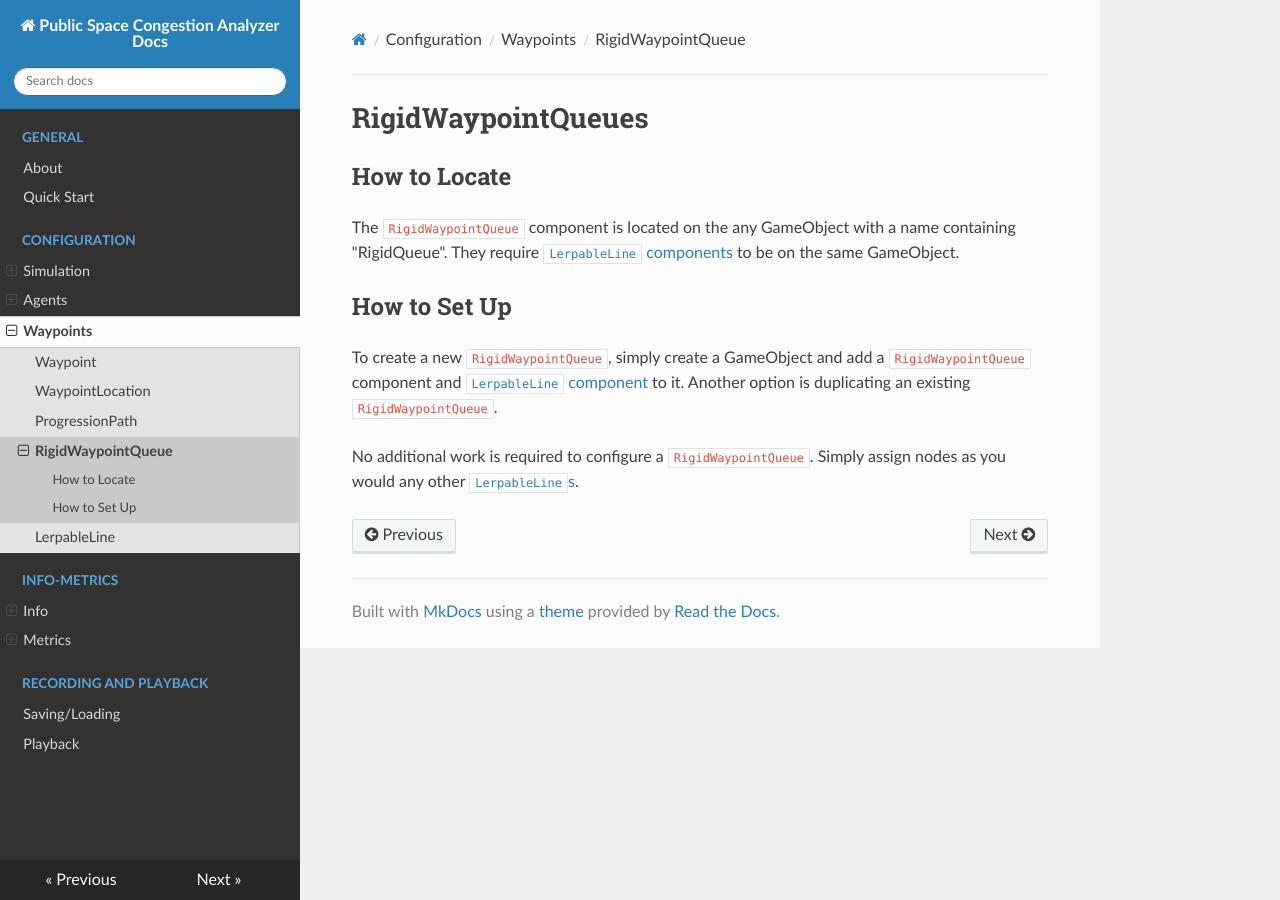
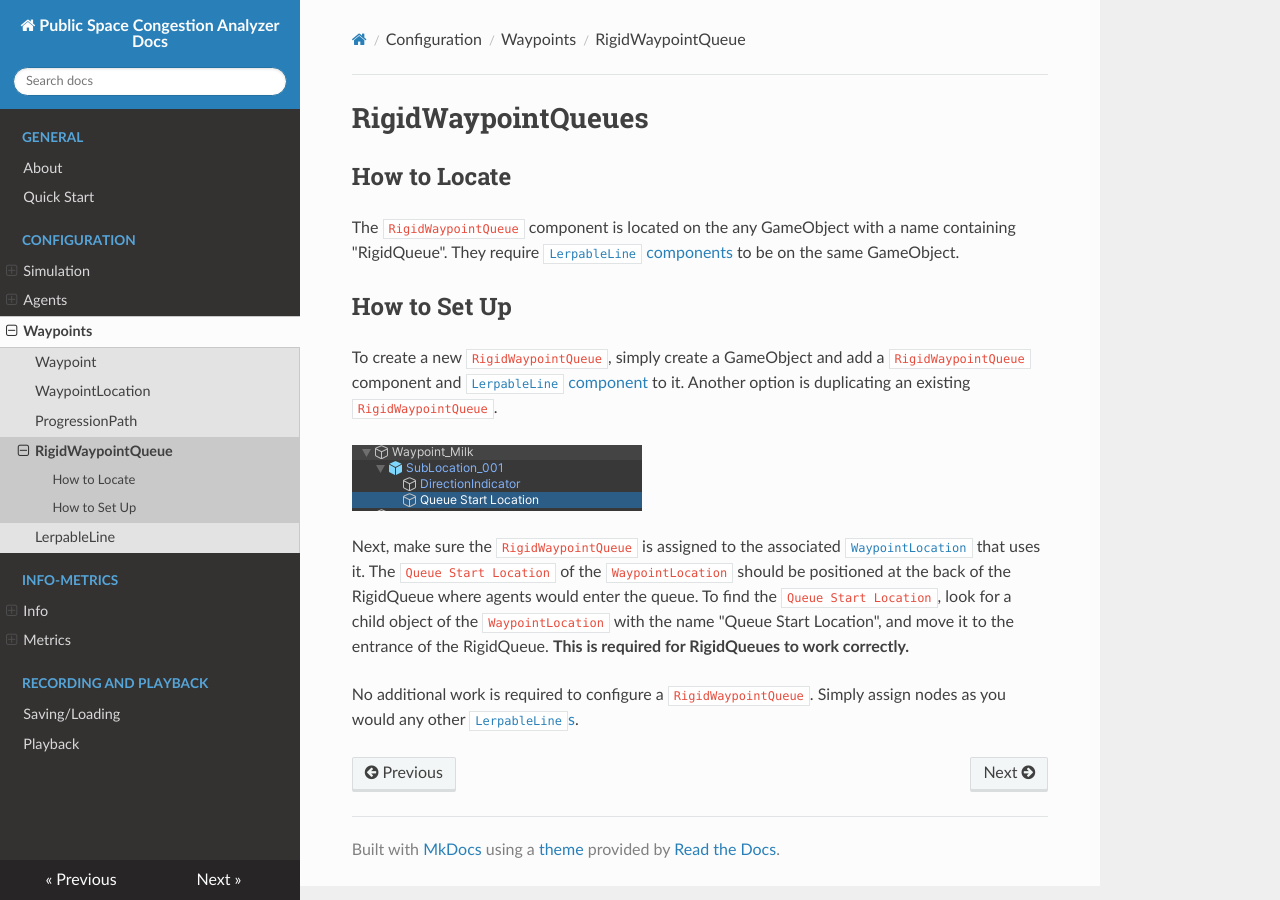
Before and after one commit to DavidCampbellIII/Public-Space-Congestion-Analyzer-Documentation, an MkDocs documentation site: the page built from docs/config/waypoints/rigid-waypoint-queues.md, in a window 1280 px wide. Built offline with MkDocs 1.6.1, drawn with Linux system fonts in a browser that asks for light colours; nearby versions of some CDN libraries.

Commit message:
Added info about positioning of Queue Start Location for RigidQueues

```diff
--- a/docs/config/waypoints/rigid-waypoint-queues.md
+++ b/docs/config/waypoints/rigid-waypoint-queues.md
@@ -8,4 +8,8 @@ The `RigidWaypointQueue` component is located on the any GameObject with a name
 
 To create a new `RigidWaypointQueue`, simply create a GameObject and add a `RigidWaypointQueue` component and [`LerpableLine` component](lerpable-lines.md) to it.  Another option is duplicating an existing `RigidWaypointQueue`.
 
+![Queue Start Location](../../img/queueStartLocation.png)
+
+Next, make sure the `RigidWaypointQueue` is assigned to the associated [`WaypointLocation`](waypoint-locations.md) that uses it.  The `Queue Start Location` of the `WaypointLocation` should be positioned at the back of the RigidQueue where agents would enter the queue.  To find the `Queue Start Location`, look for a child object of the `WaypointLocation` with the name "Queue Start Location", and move it to the entrance of the RigidQueue.  **This is required for RigidQueues to work correctly.**
+
 No additional work is required to configure a `RigidWaypointQueue`.  Simply assign nodes as you would any other [`LerpableLine`s](lerpable-lines.md).
```
Also changed, not shown: docs/config/waypoints/waypoint-locations.md (+1 -0 lines), docs/img/queueStartLocation.png (added).
